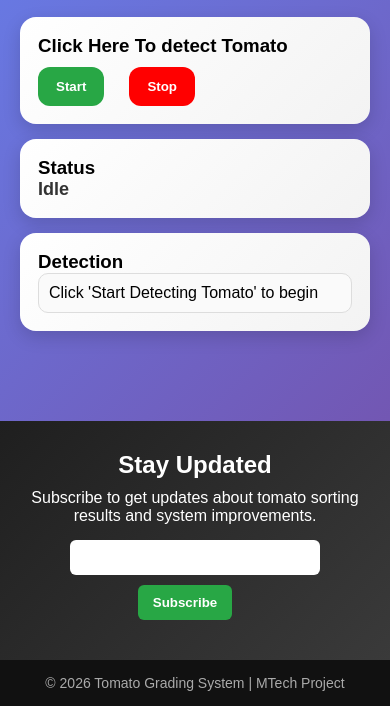
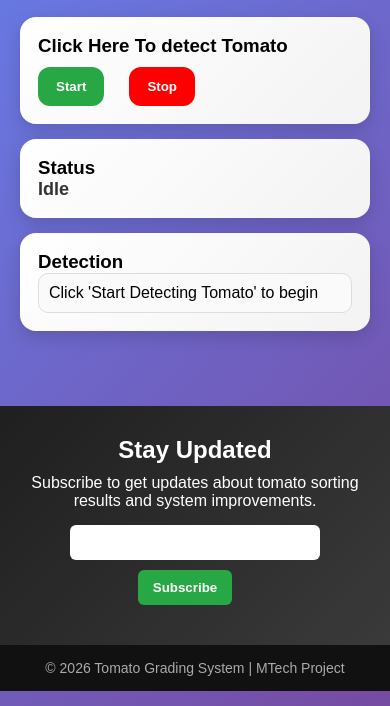
Before and after one commit to Mebantei/TomatoFinal, a website: page index.html in a window 390 px wide. Shown: the part 138-844 px from the top of the page. Drawn offline with Linux system fonts and the light colour scheme.

Commit message:
Fixed mobile overflow

```diff
--- a/style.css
+++ b/style.css
@@ -667,18 +667,33 @@ body {
 
     color: #aaa;
 }
+/* Main page content */
+.container {
+
+    flex: 1;
+}
+/* ===== REMOVE SPACE BELOW FOOTER ===== */
+
 html,
 body {
 
-    min-height: 100vh;
+    min-height: 100%;
+
+    margin: 0;
 
     display: flex;
 
     flex-direction: column;
 }
 
-/* Main page content */
+/* Main content wrapper */
 .container {
 
     flex: 1;
 }
+
+/* Footer */
+.footer {
+
+    margin-top: auto;
+}
```
